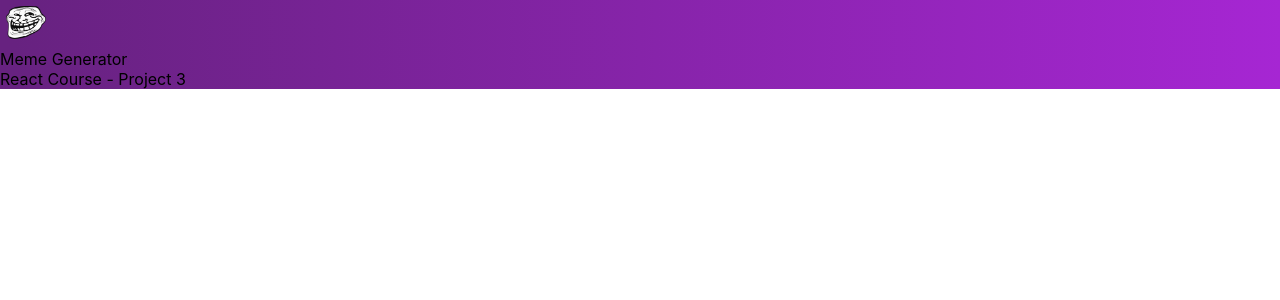
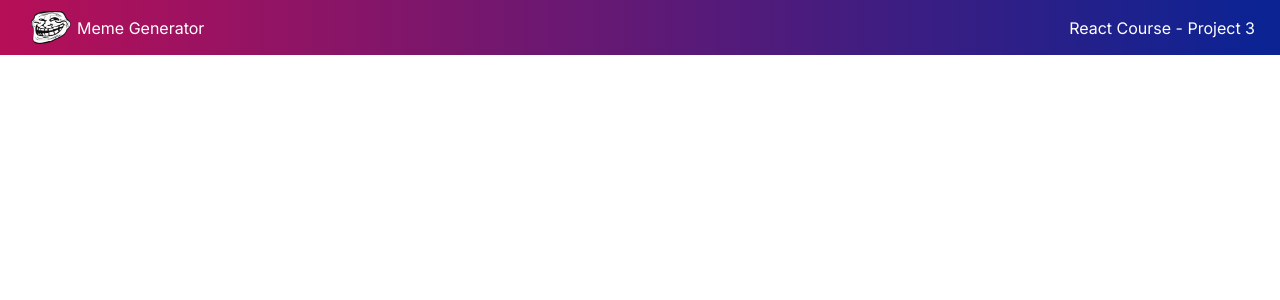
Before and after one commit to RodriguezOswaldo/learnReact, a React (Create React App) app in the folder meme/: page / in a window 1280 px wide. Shown: the top 300 px of the page. Built offline with nearby package versions, Linux system fonts and the light colour scheme.

Commit message:
meme generator nav bar finished

```diff
--- a/meme/src/App.css
+++ b/meme/src/App.css
@@ -1,9 +1,23 @@
 *{
   margin: 0;
   padding:0;
+  font-family: Inter;
 }
 .Nav{
-  background: linear-gradient(90deg, #672280 1.18%, #A626D3 100%);
+  background: linear-gradient(-90deg, #0b2393 1.18%, #b70f57 100%);
+  color: #fff;
+  display: flex;
+  justify-content: space-between;
+  align-items: center;
+  padding:5px;
+}
+.Nav .leftNav{
+  display: flex;
+  align-items: center;
+  margin-left: 20px;
+}
+.Nav .rightNav{
+  margin-right: 20px;
 }
 .logo{
   width:40px;
```
